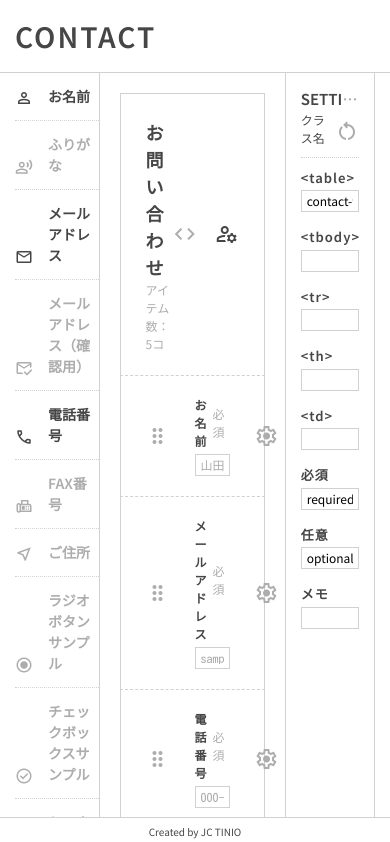
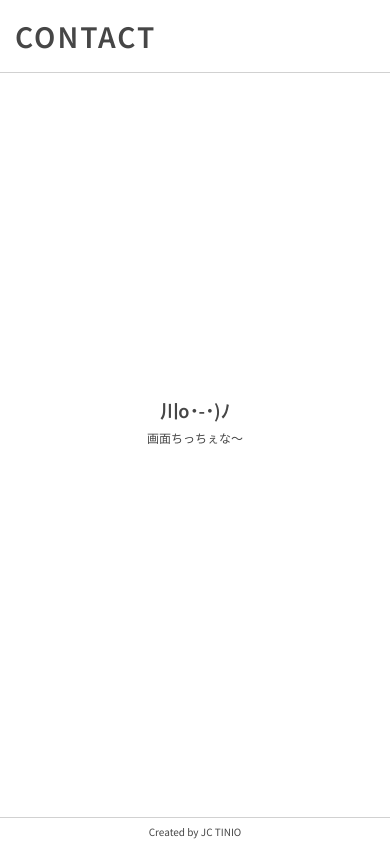
Before and after one commit to Czekras/contact, a React (Create React App) app: page / in a window 390 px wide. Shown: the top 842 px of the page. Built offline with nearby package versions, Linux system fonts and the light colour scheme; a web font is replaced by a local one.

Commit message:
Improve: CSS

```diff
--- a/src/App.jsx
+++ b/src/App.jsx
@@ -1,15 +1,18 @@
 import Header from './component/Header';
 import Main from './component/Main';
 import Footer from './component/Footer';
+import Hidden from './component/Hidden';
 
 import './css/reset.css';
 import './css/main.css';
+import './css/main_sp.css';
 
 function App() {
   return (
     <>
       <Header />
       <Main />
+      <Hidden />
       <Footer />
     </>
   );
--- /dev/null
+++ b/src/component/Hidden.jsx
@@ -0,0 +1,8 @@
+export default function Hidden() {
+  return (
+    <div className="hidden">
+      <h2>{'川o･-･)ﾉ'}</h2>
+      <p>画面ちっちぇな～</p>
+    </div>
+  );
+}
--- a/src/component/Items.jsx
+++ b/src/component/Items.jsx
@@ -25,7 +25,7 @@ export default function Formlist({ func, data }) {
           <span className="form-list__icon material-symbols-outlined">
             {item.icon}
           </span>
-          <div className="form-list__box">
+          <div className="form-list__box sp-none">
             {/* <small className="form-list__subtitle">{item.nameEN}</small> */}
             <h3 className="form-list__title">{item.nameJA}</h3>
           </div>
--- a/src/css/main.css
+++ b/src/css/main.css
@@ -41,7 +41,7 @@ a {
 .main {
   width: min(100%, 1080px);
   margin-inline: auto;
-  padding-inline: 15px;
+  padding-inline: clamp(10px, 2.5vw, 15px);
   background-color: #ffffff;
   display: flex;
   flex-flow: row nowrap;
@@ -116,12 +116,12 @@ a {
 .form-list__button {
   all: unset;
   width: 100%;
-  padding-block: 13px;
+  padding-block: clamp(10px, 2.5vw, 13px);
   display: flex;
   justify-content: flex-start;
   align-items: flex-end;
   flex-flow: row nowrap;
-  gap: 15px;
+  gap: clamp(12px, 2.5vw, 15px);
   transition: all 0.3s;
 }
 .form-list__button:hover {
@@ -132,16 +132,18 @@ a {
   color: #464646;
 }
 .form-list__title {
-  font-size: 14px;
+  font-size: clamp(12px, 1vw, 14px);
   color: #adadad;
   transition: all 0.3s;
+  text-overflow: ellipsis;
+  overflow: hidden;
 }
 .form-list__subtitle, .form-list__icon {
   transition: all 0.3s;
   color: #adadad;
 }
 .form-list__icon {
-  font-size: 18px;
+  font-size: clamp(15px, 2.5vw, 18px);
 }
 
 /* -------------------------------------------------------------------------- */
@@ -157,14 +159,15 @@ a {
 }
 .display-form__content {
   border-radius: 0px;
-  margin: 20px;
+  margin: clamp(10px, 2.5vw, 15px);
 }
 .display-form__top {
   display: flex;
   justify-content: space-between;
   align-items: center;
   flex-flow: row nowrap;
-  padding: 25px 25px 12px 25px;
+  padding: clamp(12px, 2.5vw, 25px);
+  padding-bottom: clamp(10px, 2.5vw, 12px);
   border-radius: 0px 0px 0 0;
   border: 1px solid #d1d1d1;
   border-bottom: none;
@@ -200,7 +203,7 @@ a {
   justify-content: center;
   align-items: center;
   flex-flow: row nowrap;
-  gap: 18px;
+  gap: clamp(15px, 2.5vw, 18px);
 }
 .display-form__footer {
   height: 35px;
@@ -214,7 +217,7 @@ a {
   justify-content: space-between;
   align-items: center;
   flex-flow: row nowrap;
-  padding: 20px 20px 20px 25px;
+  padding: clamp(8px, 2.5vw, 20px);
   background-color: #ffffff;
   border-inline: 1px solid #d1d1d1;
   border-bottom: 1px dashed #d1d1d1;
@@ -230,7 +233,7 @@ a {
   justify-content: center;
   align-items: center;
   flex-flow: row nowrap;
-  gap: 15px;
+  gap: clamp(5px, 1vw, 15px);
   color: #adadad;
   transition: all 0.3s;
 }
@@ -252,8 +255,9 @@ a {
   color: #464646;
 }
 .display-form__item-main {
-  width: 100%;
-  margin-inline: 25px;
+  flex: 0 1 100%;
+  margin-inline: clamp(5px, 2.5vw, 25px);
+  overflow: hidden;
 }
 .display-form__item-header {
   display: flex;
@@ -265,8 +269,15 @@ a {
 .display-form__item-title {
   font-weight: 700;
   letter-spacing: 1px;
+  flex: 0 1 auto;
+  text-overflow: ellipsis;
+  overflow: hidden;
+  display: -webkit-box;
+  -webkit-line-clamp: 1;
+  -webkit-box-orient: vertical;
 }
 .display-form__item-require, .display-form__item-note, .display-form__item-error {
+  min-width: fit-content;
   font-size: 12px;
 }
 .display-form__item-error {
@@ -274,7 +285,7 @@ a {
   margin-bottom: 4px;
 }
 .display-form__item-require {
-  margin-inline: 5px;
+  margin-inline: 10px 5px;
   color: #adadad;
 }
 .display-form__item-note {
@@ -310,7 +321,7 @@ a {
   gap: 5px;
 }
 .display-form__item .privacy-input-box label {
-  font-size: 13px;
+  font-size: clamp(12px, 2.5vw, 13px);
 }
 .display-form__item .radio-input-box,
 .display-form__item .date-input-box,
@@ -448,12 +459,12 @@ a {
 /*                                Configuration                               */
 /* -------------------------------------------------------------------------- */
 .config {
-  padding: 15px;
+  padding: clamp(10px, 2.5vw, 15px);
   /* ----------------------------- Initial display ---------------------------- */
   /* -------------------------------------------------------------------------- */
 }
 .config-start {
-  padding: 15px;
+  padding: clamp(10px, 2.5vw, 15px);
 }
 .config-start__box {
   display: flex;
@@ -496,15 +507,15 @@ a {
   display: flex;
   justify-content: flex-start;
   align-items: center;
-  flex-flow: row nowrap;
-  gap: 15px;
+  flex-flow: row wrap;
+  gap: clamp(5px, 0.5vw, 15px);
 }
 .config__item .item-label {
   display: block;
   font-weight: 700;
   letter-spacing: 1px;
   margin-bottom: 3px;
-  font-size: 13px;
+  font-size: clamp(12px, 2.5vw, 13px);
 }
 .config__item .item-input {
   outline: none;
@@ -553,6 +564,20 @@ a {
   white-space: nowrap;
 }
 
+/* --------------------------------- Hidden --------------------------------- */
+.hidden {
+  display: none;
+  height: 100vh;
+  width: 100vw;
+  justify-content: center;
+  align-items: center;
+  flex-direction: column;
+  margin-inline: auto;
+}
+.hidden h2 {
+  margin-bottom: 5px;
+}
+
 /* -------------------------------------------------------------------------- */
 /*                                    Icons                                   */
 /* -------------------------------------------------------------------------- */
--- a/src/css/main.scss
+++ b/src/css/main.scss
@@ -62,7 +62,7 @@ a {
 .main {
   width: min(100%, 1080px);
   margin-inline: auto;
-  padding-inline: 15px;
+  padding-inline: clamp(10px, 2.5vw, 15px);
   background-color: $bgc-main;
   display: flex;
   flex-flow: row nowrap;
@@ -165,12 +165,12 @@ a {
     all: unset;
     width: 100%;
     // padding: 13px 0;
-    padding-block: 13px;
+    padding-block: clamp(10px, 2.5vw, 13px);
     display: flex;
     justify-content: flex-start;
     align-items: flex-end;
     flex-flow: row nowrap;
-    gap: 15px;
+    gap: clamp(12px, 2.5vw, 15px);
     transition: $transition;
 
     &:hover {
@@ -184,9 +184,11 @@ a {
   }
 
   &__title {
-    font-size: 14px;
+    font-size: clamp(12px, 1vw, 14px);
     color: $clr-sub;
     transition: $transition;
+    text-overflow: ellipsis;
+    overflow: hidden;
   }
 
   &__subtitle,
@@ -197,7 +199,7 @@ a {
 
   &__icon {
     // margin-bottom: 5px;
-    font-size: 18px;
+    font-size: clamp(15px, 2.5vw, 18px);
   }
 }
 
@@ -219,7 +221,7 @@ a {
 
   &__content {
     border-radius: $bdr;
-    margin: 20px;
+    margin: clamp(10px, 2.5vw, 15px);
     // width: min(100%, 605px);
   }
 
@@ -228,7 +230,9 @@ a {
     justify-content: space-between;
     align-items: center;
     flex-flow: row nowrap;
-    padding: 25px 25px 12px 25px;
+    padding: clamp(12px, 2.5vw, 25px);
+    padding-bottom: clamp(10px, 2.5vw, 12px);
+    // padding: 25px 25px 12px 25px;
     border-radius: $bdr $bdr 0 0;
     border: 1px solid $bdc;
     border-bottom: none;
@@ -272,7 +276,7 @@ a {
     justify-content: center;
     align-items: center;
     flex-flow: row nowrap;
-    gap: 18px;
+    gap: clamp(15px, 2.5vw, 18px);
   }
 
   &__footer {
@@ -289,7 +293,8 @@ a {
     justify-content: space-between;
     align-items: center;
     flex-flow: row nowrap;
-    padding: 20px 20px 20px 25px;
+    // padding: 20px 20px 20px 25px;
+    padding: clamp(8px, 2.5vw, 20px);
     background-color: $bgc-main;
     border-inline: 1px solid $bdc;
     border-bottom: 1px dashed $bdc;
@@ -312,7 +317,7 @@ a {
       justify-content: center;
       align-items: center;
       flex-flow: row nowrap;
-      gap: 15px;
+      gap: clamp(5px, 1vw, 15px);
       color: $clr-sub;
       transition: $transition;
     }
@@ -342,14 +347,17 @@ a {
     }
 
     &-main {
-      // flex: 1 0 auto;
-      width: 100%;
-      margin-inline: 25px;
+      flex: 0 1 100%;
+      // width: 100%;
+      // margin-inline: 25px;
+      margin-inline: clamp(5px, 2.5vw, 25px);
+      overflow: hidden;
     }
 
     &-header {
       display: flex;
       justify-content: space-between;
+      // justify-content: flex-start;
       align-items: center;
       flex-flow: row nowrap;
       margin-bottom: 4px;
@@ -358,11 +366,18 @@ a {
     &-title {
       font-weight: 700;
       letter-spacing: 1px;
+      flex: 0 1 auto;
+      text-overflow: ellipsis;
+      overflow: hidden;
+      display: -webkit-box;
+      -webkit-line-clamp: 1;
+      -webkit-box-orient: vertical;
     }
 
     &-require,
     &-note,
     &-error {
+      min-width: fit-content;
       font-size: 12px;
     }
 
@@ -372,9 +387,7 @@ a {
     }
 
     &-require {
-      // margin: 0 5px 4px 5px;
-      margin-inline: 5px;
-      // color: $clr-rrd;
+      margin-inline: 10px 5px;
       color: $clr-sub;
     }
 
@@ -421,7 +434,7 @@ a {
       gap: 5px;
 
       label {
-        font-size: 13px;
+        font-size: clamp(12px, 2.5vw, 13px);
       }
     }
 
@@ -537,6 +550,7 @@ a {
   }
 
   &__modal {
+    // inset: 20px 0 auto 0;
     inset: 0;
     position: absolute;
     background-color: $bgc-main;
@@ -545,6 +559,7 @@ a {
     // width: min(95%, 1000px);
     // height: 80dvh;
     height: fit-content;
+
     border: 1px solid $bdc;
     // border-radius: 5px;
     // padding: 20px;
@@ -615,11 +630,11 @@ a {
 /*                                Configuration                               */
 /* -------------------------------------------------------------------------- */
 .config {
-  padding: 15px;
+  padding: clamp(10px, 2.5vw, 15px);
 
   /* ----------------------------- Initial display ---------------------------- */
   &-start {
-    padding: 15px;
+    padding: clamp(10px, 2.5vw, 15px);
 
     &__box {
       display: flex;
@@ -675,8 +690,8 @@ a {
       justify-content: flex-start;
       // justify-content: space-between;
       align-items: center;
-      flex-flow: row nowrap;
-      gap: 15px;
+      flex-flow: row wrap;
+      gap: clamp(5px, .5vw, 15px);
     }
 
     .item-label {
@@ -685,7 +700,7 @@ a {
       letter-spacing: 1px;
       margin-bottom: 3px;
       // text-transform: capitalize;
-      font-size: 13px;
+      font-size: clamp(12px, 2.5vw, 13px);
     }
 
     .item-input {
@@ -743,6 +758,21 @@ a {
   }
 }
 
+/* --------------------------------- Hidden --------------------------------- */
+.hidden {
+  display: none;
+  height: 100vh;
+  width: 100vw;
+  justify-content: center;
+  align-items: center;
+  flex-direction: column;
+  margin-inline: auto;
+
+  h2 {
+    margin-bottom: 5px;
+  }
+}
+
 /* -------------------------------------------------------------------------- */
 /*                                    Icons                                   */
 /* -------------------------------------------------------------------------- */
--- /dev/null
+++ b/src/css/main_sp.css
@@ -0,0 +1,33 @@
+@media screen and (width <= 768px) {
+  .sp-none {
+    display: none !important;
+    visibility: visible !important;
+  }
+  .pc-none {
+    display: inline !important;
+    visibility: visible !important;
+  }
+  * ::-webkit-scrollbar {
+    display: none;
+  }
+  .main {
+    padding-right: 0;
+  }
+  .main__main-l {
+    width: 40px;
+  }
+  .main__main-r {
+    border-right: none;
+  }
+  .ouput__modal {
+    inset: 20px 0 auto 0;
+  }
+}
+@media screen and (width <= 430px) {
+  .main {
+    display: none;
+  }
+  .hidden {
+    display: flex;
+  }
+}
--- /dev/null
+++ b/src/css/main_sp.scss
@@ -0,0 +1,42 @@
+@media screen and (width <= 768px) {
+  .sp-none {
+    display: none !important;
+    visibility: visible !important;
+  }
+
+  .pc-none {
+    display: inline !important;
+    visibility: visible !important;
+  }
+
+  * ::-webkit-scrollbar {
+    display: none;
+  }
+
+  .main {
+    padding-right: 0;
+
+    &__main-l {
+      width: 40px;
+    }
+
+    &__main-r {
+      border-right: none;
+    }
+  }
+
+  .ouput {
+    &__modal {
+      inset: 20px 0 auto 0;
+    }
+  }
+}
+
+@media screen and (width <= 430px) {
+  .main {
+    display: none;
+  }
+  .hidden {
+    display: flex;
+  }
+}
```
Also changed, not shown: src/component/Output.jsx (+6 -4 lines).
